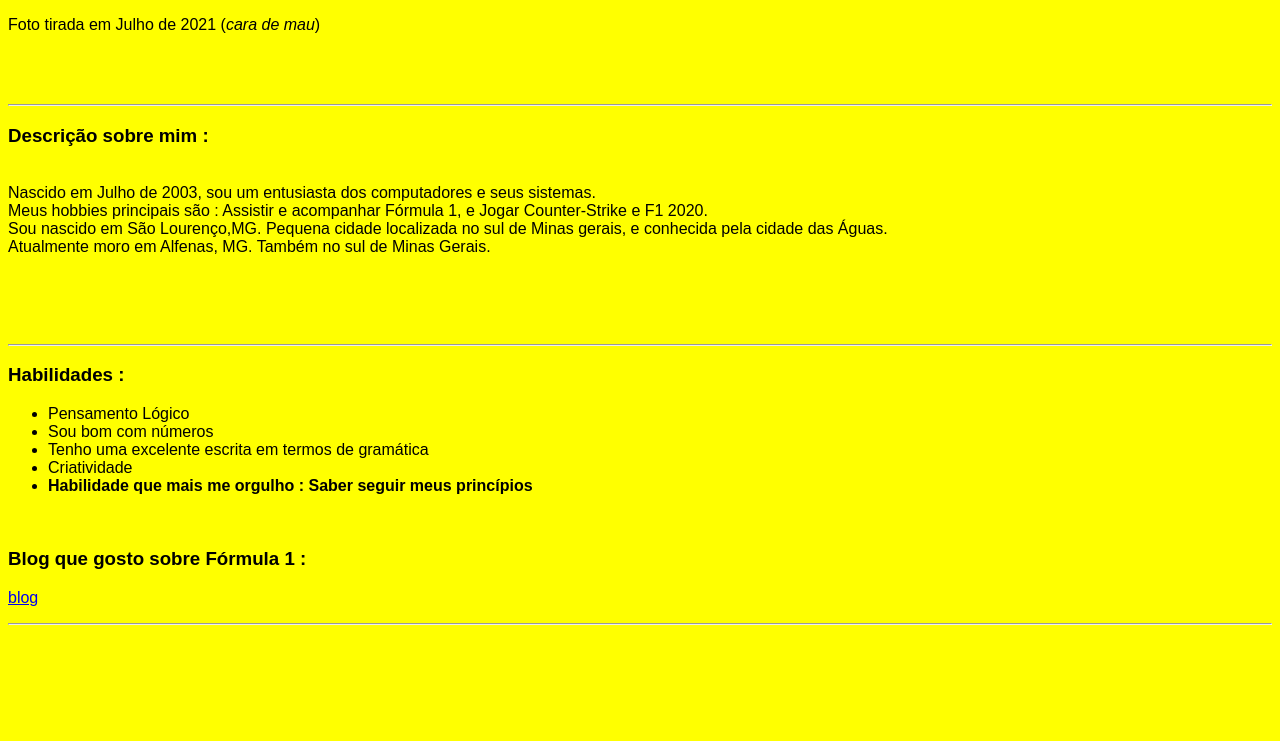
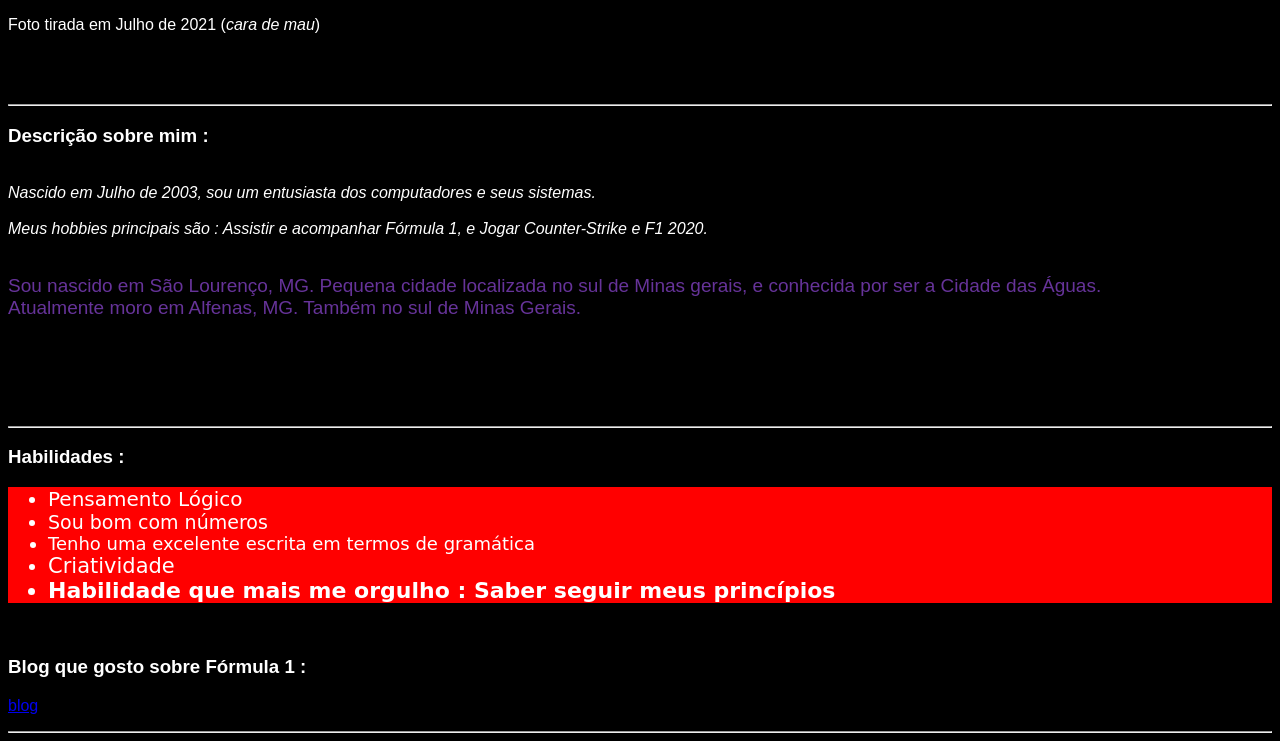
Before and after one commit to joaorfp/joaorfp.github.io, a plain HTML site: page index.html in a window 1280 px wide. Shown: the part 568-1309 px from the top of the page. Before the commit the page ends 1201 px from the top, so only its background shows below. Drawn offline with Linux system fonts and the light colour scheme.

Commit message:
adição de estilos para tags e lista

```diff
--- a/index.html
+++ b/index.html
@@ -36,9 +36,13 @@
     <p id="description-font">
         <br>
         Nascido em Julho de 2003, sou um entusiasta dos computadores e seus sistemas.<br>
+        <br>
         Meus hobbies principais são : Assistir e acompanhar Fórmula 1, e Jogar Counter-Strike e F1 2020.<br>
-        Sou nascido em São Lourenço,MG. Pequena cidade localizada no sul de Minas gerais, e conhecida pela cidade das Águas.<br>
+        <br>
+    <p id="towns">
+        Sou nascido em São Lourenço, MG. Pequena cidade localizada no sul de Minas gerais, e conhecida por ser a Cidade das Águas.<br>
         Atualmente moro em Alfenas, MG. Também no sul de Minas Gerais.<br>
+    </p>
         <br>
         <br>
         <br>
@@ -49,12 +53,12 @@
     <h3>Habilidades :</h3>
     </p>
     <p id="Blog">
-        <ul>
-            <li>Pensamento Lógico</li>
-            <li>Sou bom com números</li>
-            <li>Tenho uma excelente escrita em termos de gramática</li>
-            <li>Criatividade</li>
-            <li><strong>Habilidade que mais me orgulho : Saber seguir meus princípios</strong></li>
+        <ul id="list-costumize">
+            <li class="term-1">Pensamento Lógico</li>
+            <li class="term-2">Sou bom com números</li>
+            <li class="term-3">Tenho uma excelente escrita em termos de gramática</li>
+            <li class="term-4">Criatividade</li>
+            <li class="term-5"><strong>Habilidade que mais me orgulho : Saber seguir meus princípios</strong></li>
 
         </ul>
         <br>
--- a/stylePortfolio.css
+++ b/stylePortfolio.css
@@ -1,15 +1,40 @@
 body {
     font-family: sans-serif;
-    background-color: rgb(255, 255, 0);
-
+    color: white;
+    background-color: black;
 }
 #name-font {
     font-family: monospace;
 }
 #description-font {
     font-family: arial;
+    font-style: italic;
 }
 h1 {
     color: grey;
     text-align: center;
 }
+#towns {
+    font-size: 19px;
+    color: rebeccapurple;
+    font-style: inherit;
+}
+#list-costumize {
+    background-color: red;
+    font-family: cursive;
+}
+.term-1 {
+    font-size: 20px;
+}
+.term-2 {
+    font-size: 19px;
+}
+.term-3 {
+    font-size: 18px;
+}
+.term-4 {
+    font-size: 21px;
+}
+.term-5 {
+    font-size: 22px;
+}
```
